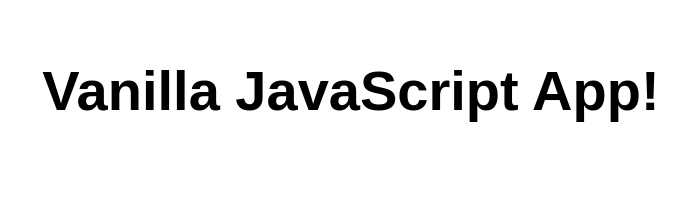
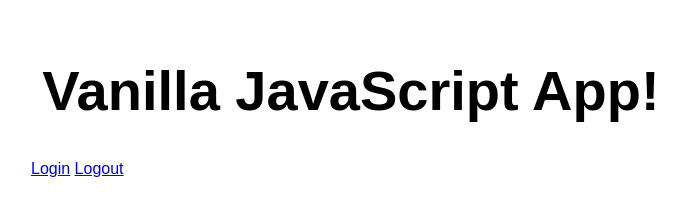
Before and after one commit to eldong/static-web-app-demo, a website: page src/index.html in a window 1280 px wide. Shown: the whole page, without its empty margins (289-975 px from the left). Drawn offline with Linux system fonts and the light colour scheme.

Commit message:
add login and logout

```diff
--- a/src/index.html
+++ b/src/index.html
@@ -11,6 +11,8 @@
 <body>
   <main>
     <h1>Vanilla JavaScript App!</h1>
+    <a href="/.auth/login/aad">Login</a>
+    <a href="/.auth/logout/aad">Logout</a>
   </main>
 </body>
 
```
